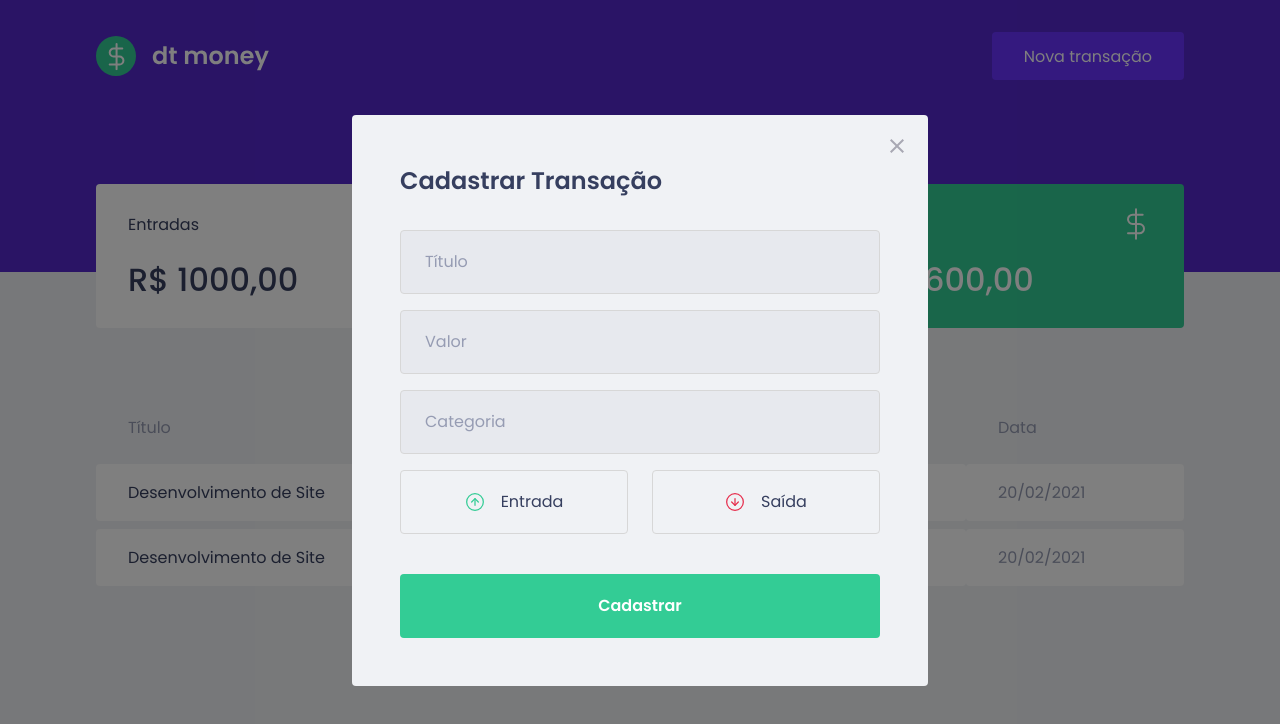
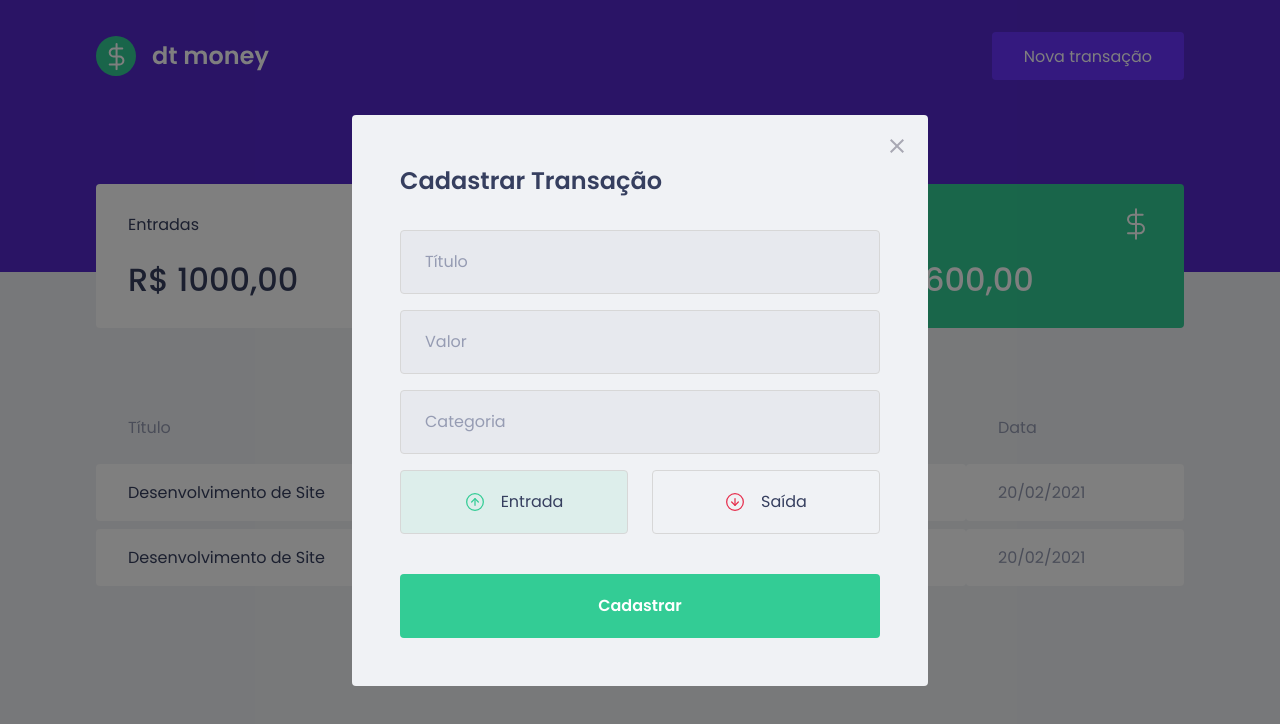
Before and after one commit to vitumenezes/dtmoney, a React (Create React App) app: page / in a window 1280 px wide. Both pictures are taken after a click on the button "Nova transação". Shown: the top 724 px of the page. Built offline with nearby package versions, Linux system fonts and the light colour scheme; no server answers.

Commit message:
Button behavior and color

```diff
--- a/src/components/NewTransactionModal/index.tsx
+++ b/src/components/NewTransactionModal/index.tsx
@@ -1,8 +1,9 @@
+import { useState } from 'react';
 import Modal from 'react-modal';
 import closeImg from '../../assets/close.svg'
 import incomeImg from '../../assets/income.svg'
 import outcomeImg from '../../assets/outcome.svg'
-import { Container, TransactionTypeContainer } from './styles';
+import { Container, RadioBox, TransactionTypeContainer } from './styles';
 
 interface NewTransactionModalProps {
     isOpen: boolean;
@@ -10,6 +11,8 @@
 }
 
 export function NewTransactionModal({ isOpen, onRequestClose }: NewTransactionModalProps) {
+    const [type, setType] = useState('deposit');
+
     return (
         <Modal
           isOpen={isOpen}
@@ -33,15 +36,25 @@
                 <input placeholder="Categoria"/>
 
                 <TransactionTypeContainer>
-                    <button type="button">
+                    <RadioBox
+                        type="button"
+                        onClick={() => setType('deposit')}
+                        isActive={type === 'deposit'}
+                        activeColor="green"
+                    >
                         <img src={incomeImg} alt="Entrada"/>
                         <span>Entrada</span>
-                    </button>
+                    </RadioBox>
 
-                    <button type="button">
+                    <RadioBox
+                        type="button"
+                        onClick={() => setType('withdraw')}
+                        isActive={type === 'withdraw'}
+                        activeColor="red"
+                    >
                         <img src={outcomeImg} alt="Saída"/>
                         <span>Saída</span>
-                    </button>
+                    </RadioBox>
                 </TransactionTypeContainer>
 
                 <button type="submit">Cadastrar</button>
--- a/src/components/NewTransactionModal/styles.ts
+++ b/src/components/NewTransactionModal/styles.ts
@@ -1,5 +1,5 @@
 import styled from "styled-components";
-import { darken } from 'polished';
+import { darken, transparentize } from 'polished';
 
 export const Container = styled.form`
   h2 {
@@ -53,13 +53,27 @@
   display: grid;
   grid-template-columns: 1fr 1fr;
   gap: 1.5rem;
+`;
 
-  button {
+interface RadioBoxProps {
+  isActive: boolean;
+  activeColor: 'green' | 'red';
+}
+
+const colors= {
+  green: '#33cc95',
+  red: '#e5234d',
+}
+
+export const RadioBox = styled.button<RadioBoxProps>`
   height: 4rem;
   border: 1px solid #d7d7d7;
   border-radius: 0.25rem;
 
-    background: transparent;
+  background: ${(props) => props.isActive
+    ? transparentize(0.9, colors[props.activeColor])
+    : 'transparent'
+  };
 
   display: flex;
   align-items: center;
@@ -81,5 +95,4 @@
     font-size: 1rem;
     color: var(--text-title);
   }
-  }
 `;
```
Lines whose indentation alone changed are shown as unchanged.
